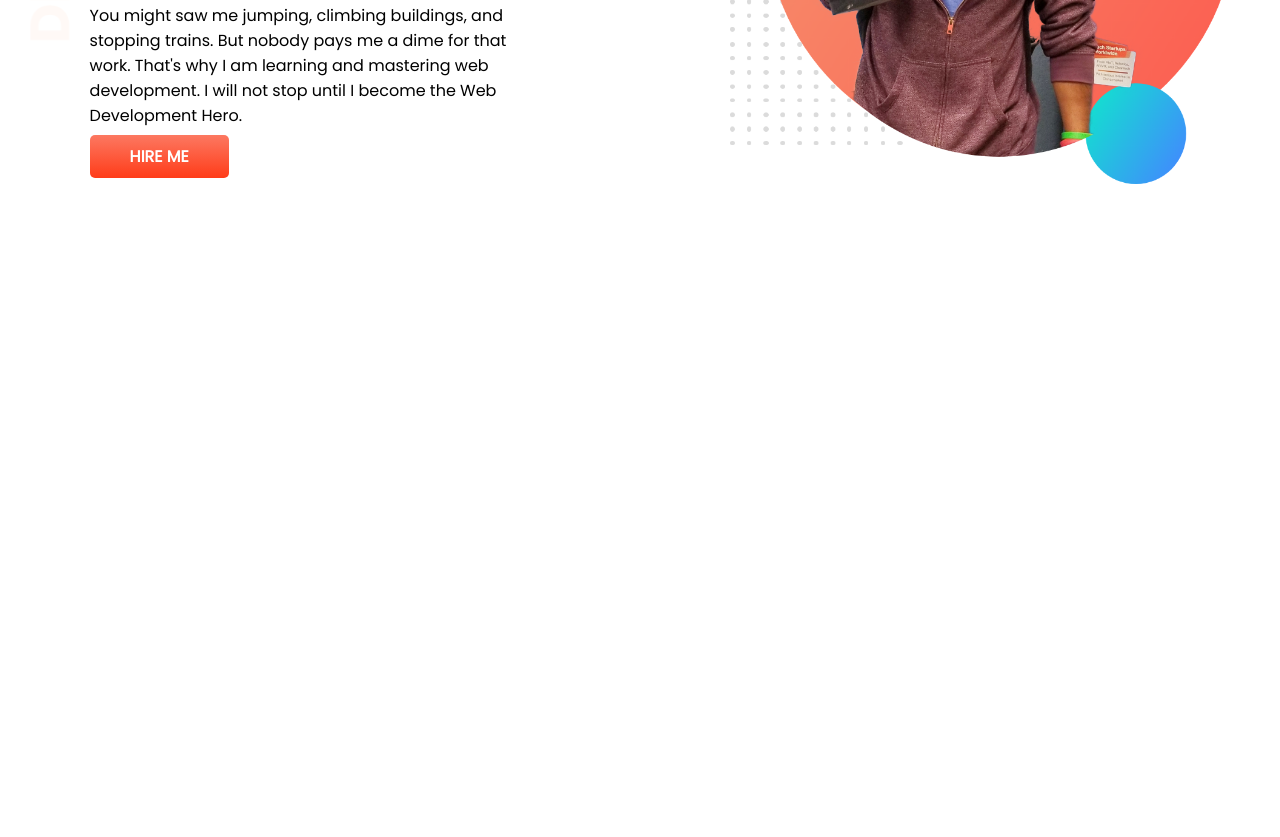
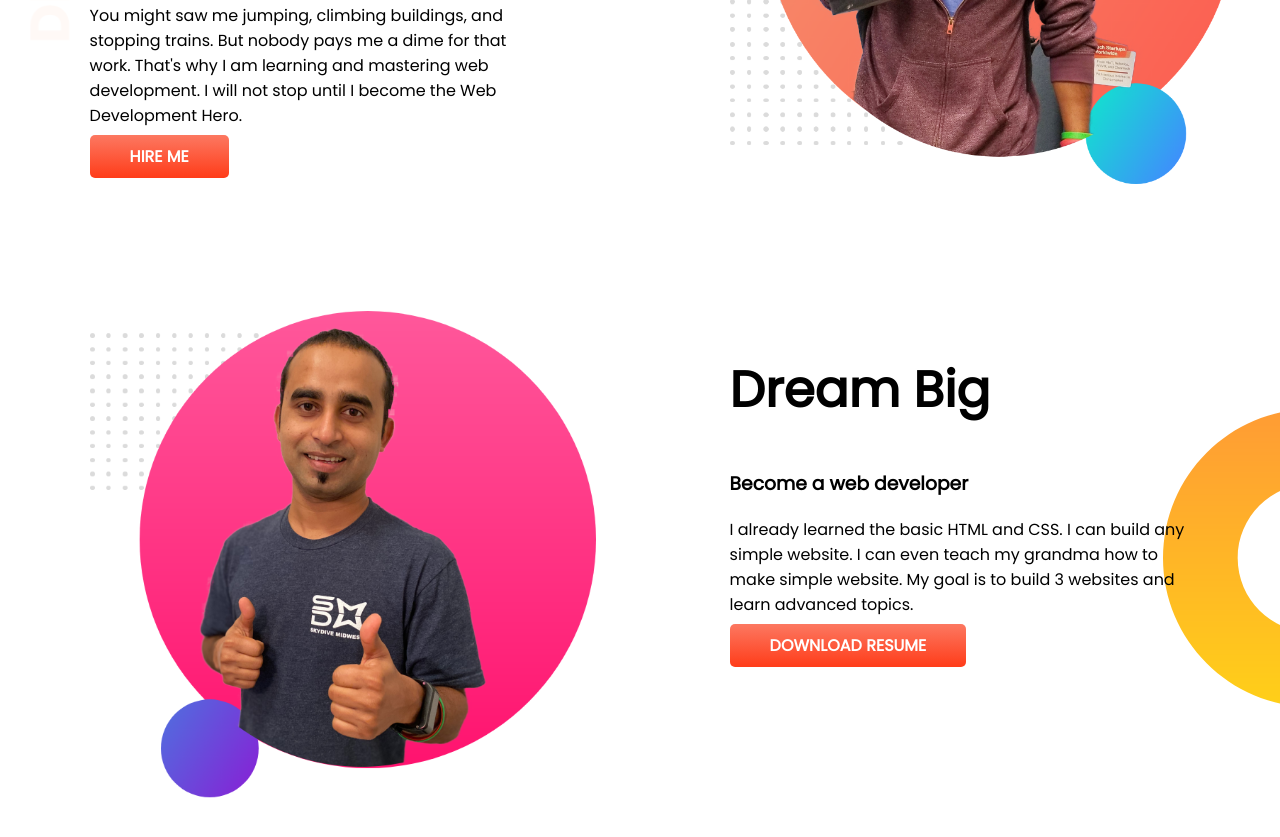
Before and after one commit to Diptooo/My-Porttfolio, a plain HTML site: page index.html in a window 1280 px wide. Shown: the part 319-1156 px from the top of the page. Before the commit the page ends 800 px from the top, so only its background shows below. Drawn offline with Linux system fonts and the light colour scheme.

Commit message:
2 commit

```diff
--- a/index.html
+++ b/index.html
@@ -14,7 +14,7 @@
 </head>
 
 <body>
-    <section class="background-image">
+    <section class="background-image1">
         <div class="half-width">
             <h1>Welcome To</h1>
             <h1><span class="orange-color">Dipto Khan</span> World</h1>
@@ -30,6 +30,27 @@
         <div class="half-width">
             <img src="images/jhankar.png" alt="">
         </div>
+
+
+    </section>
+
+
+
+    <section class="background-image2">
+        <div class="half-width">
+            <img src="images/jhankar2.png" alt="">
+        </div>
+        <div class="half-width">
+            <h1>Dream Big</h1>
+            <h3>Become a web developer</h3>
+            <p>I already learned the basic HTML and CSS. I can build any simple website. I can even teach my grandma how
+                to make simple website. My goal is to build 3 websites and learn advanced topics.
+            </p>
+            <a class="hire-me-button" target="_blank" href="https://www.google.com/">DOWNLOAD RESUME</a>
+        </div>
+
+
+
     </section>
 </body>
 
--- a/style.css
+++ b/style.css
@@ -11,6 +11,7 @@ h1{
 }
 section{
     display: flex;
+    margin-bottom: 120px;
 }
 .half-width{
     width: 50%;
@@ -30,7 +31,13 @@ section{
     font-weight: 700;
 
 }
-.background-image{
+.background-image1{
     background-image: url(images/top-banner.png);
     background-repeat: no-repeat;
 }
+.background-image2{
+    background-image: url(images/dream-bg.png);
+    background-repeat: no-repeat;
+    background-position: right;
+
+}
```
